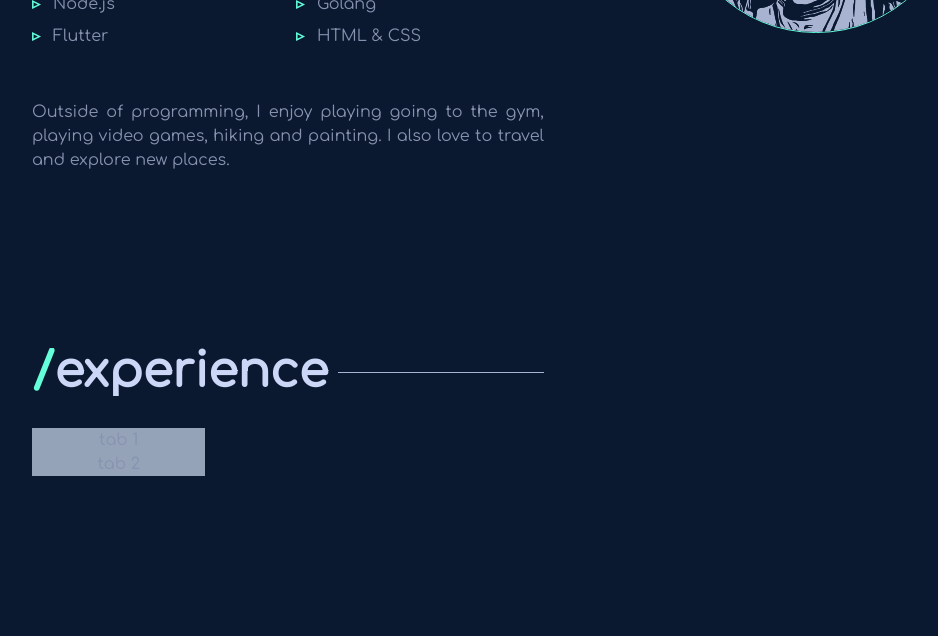
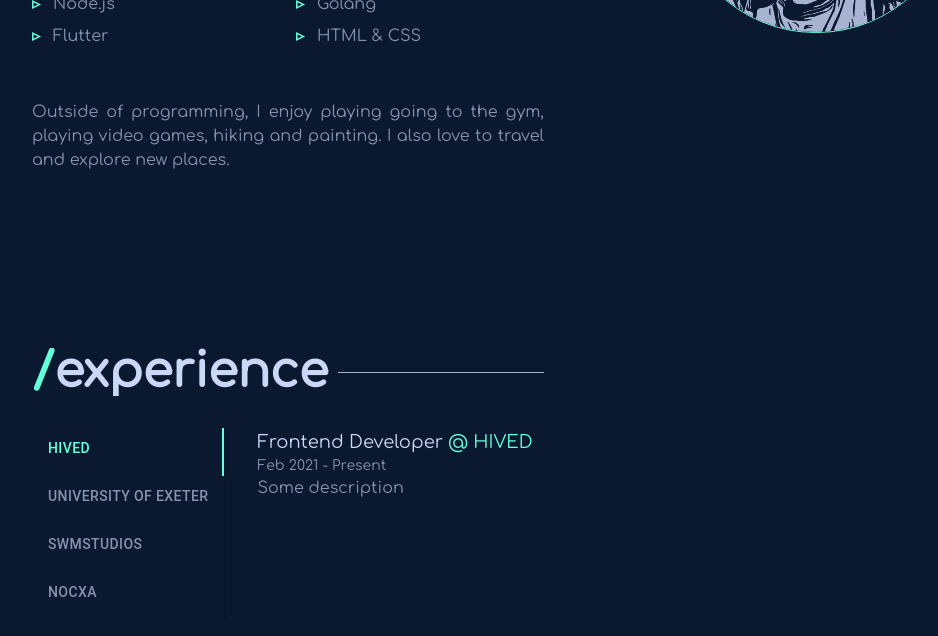
Before and after one commit to gowth6m/portfolio-v1, a Next.js app: page / in a window 1280 px wide. Shown: the part 1256-1892 px from the top of the page, without its empty margins (88-1026 px from the left). Built offline with nearby package versions, Linux system fonts and the light colour scheme; a web font is replaced by a local one.

Commit message:
Add MUI & TabDisplay

```diff
--- a/package.json
+++ b/package.json
@@ -9,10 +9,13 @@
     "lint": "next lint"
   },
   "dependencies": {
+    "@emotion/react": "^11.11.0",
+    "@emotion/styled": "^11.11.0",
     "@fortawesome/fontawesome-svg-core": "^6.3.0",
     "@fortawesome/free-brands-svg-icons": "^6.3.0",
     "@fortawesome/free-solid-svg-icons": "^6.3.0",
     "@fortawesome/react-fontawesome": "^0.2.0",
+    "@mui/material": "^5.13.2",
     "@types/node": "20.1.3",
     "@types/react": "18.2.6",
     "@types/react-dom": "18.2.4",
--- a/src/components/experience/experience.tsx
+++ b/src/components/experience/experience.tsx
@@ -1,4 +1,5 @@
 import React from "react";
+import VerticalTabs from "./verticalTabs";
 
 export default function Experience() {
   return (
@@ -15,20 +16,16 @@ export default function Experience() {
 
           {/* Row 2 - experience */}
           <div>
-            {/* Tabs */}
-            <div className="flex flex-col flex-1 bg-slate-400 w-1/6">
-                <button>tab 1 <span className="bg-red"></span></button>
-                <button>tab 2</button>
-            </div>
-
-            {/* Display section */}
-
-            <div className="bg-slate-900 flex-auto">
-
-            </div>
+            <VerticalTabs />
           </div>
         </div>
       </div>
     </div>
   );
 }
+
+interface TabPanelProps {
+  children?: React.ReactNode;
+  index: number;
+  value: number;
+}
--- /dev/null
+++ b/src/components/experience/verticalTabs.tsx
@@ -0,0 +1,166 @@
+"use client";
+
+import * as React from "react";
+import Tabs from "@mui/material/Tabs";
+import Tab from "@mui/material/Tab";
+import Typography from "@mui/material/Typography";
+import Box from "@mui/material/Box";
+import { ThemeProvider } from "@emotion/react";
+import { createTheme } from "@mui/material";
+
+interface TabPanelProps {
+  children?: React.ReactNode;
+  index: number;
+  value: number;
+}
+
+interface TabContentDisplayProps {
+  jobTitle: string;
+  company: string;
+  date: string;
+  description: string;
+  techStack: string[];
+  link: string;
+}
+
+function TabPanel(props: TabPanelProps) {
+  const { children, value, index, ...other } = props;
+
+  return (
+    <div
+      role="tabpanel"
+      hidden={value !== index}
+      id={`vertical-tabpanel-${index}`}
+      aria-labelledby={`vertical-tab-${index}`}
+      {...other}
+    >
+      {value === index && <Box sx={{ px: 4 }}>{children}</Box>}
+    </div>
+  );
+}
+
+function a11yProps(index: number) {
+  return {
+    id: `vertical-tab-${index}`,
+    "aria-controls": `vertical-tabpanel-${index}`,
+  };
+}
+
+function TabContentDisplay({
+  jobTitle,
+  company,
+  date,
+  description,
+  techStack,
+  link,
+}: TabContentDisplayProps) {
+  return (
+    <div className="text-[var(--slate)]">
+      <h2 className="text-[var(--lightest-slate)] text-lg">
+        {jobTitle}{" "}
+        <span className="text-[var(--green-bright)]">@ {company}</span>
+      </h2>
+      <h4 className="text-sm">{date}</h4>
+      <p>{description}</p>
+    </div>
+  );
+}
+
+export default function VerticalTabs() {
+  const [value, setValue] = React.useState(0);
+
+  const handleChange = (event: React.SyntheticEvent, newValue: number) => {
+    setValue(newValue);
+  };
+
+  const tabCSS = {
+    textAlign: "left",
+    alignItems: "flex-start",
+    justifyContent: "flex-start",
+    color: "var(--slate)",
+  };
+
+  return (
+    <ThemeProvider theme={theme}>
+      <Box
+        sx={{
+          flex: "auto",
+          display: "flex",
+          color: "var(--green-bright)",
+          width: "100%",
+        }}
+      >
+        <Tabs
+          orientation="vertical"
+          value={value}
+          onChange={handleChange}
+          sx={{
+            borderRight: 1,
+            borderColor: "divider",
+            textAlign: "left",
+            alignItems: "flex-start",
+            justifyContent: "flex-start",
+            color: "var(--green-bright)",
+          }}
+          indicatorColor="primary"
+        >
+          <Tab sx={tabCSS} label="HIVED" {...a11yProps(0)} />
+          <Tab sx={tabCSS} label="University of Exeter" {...a11yProps(1)} />
+          <Tab sx={tabCSS} label="Swmstudios" {...a11yProps(2)} />
+          <Tab sx={tabCSS} label="Nocxa" {...a11yProps(3)} />
+        </Tabs>
+        <TabPanel value={value} index={0}>
+          <TabContentDisplay
+            jobTitle={"Frontend Developer"}
+            company={"HIVED"}
+            date={"Feb 2021 - Present"}
+            description={"Some description"}
+            techStack={["React", "TypeScript", "Next.js", "TailwindCSS"]}
+            link={"https://hived.space"}
+          />
+        </TabPanel>
+        <TabPanel value={value} index={1}>
+          <TabContentDisplay
+            jobTitle={"Software Engineer"}
+            company={"University of Exeter"}
+            date={"Feb 2021 - Present"}
+            description={"Some description"}
+            techStack={["React", "TypeScript", "Next.js", "TailwindCSS"]}
+            link={"https://www.exeter.ac.uk"}
+          />
+        </TabPanel>
+        <TabPanel value={value} index={2}>
+          <TabContentDisplay
+            jobTitle={"Full Stack Developer"}
+            company={"Swmstudios"}
+            date={"Feb 2021 - Present"}
+            description={"Some description"}
+            techStack={["React", "TypeScript", "Next.js", "TailwindCSS"]}
+            link={"https://hived.space"}
+          />
+        </TabPanel>
+        <TabPanel value={value} index={3}>
+          <TabContentDisplay
+            jobTitle={"Frontend Developer"}
+            company={"Noxa"}
+            date={"Feb 2021 - Present"}
+            description={"Some description"}
+            techStack={["React", "TypeScript", "Next.js", "TailwindCSS"]}
+            link={"https://hived.space"}
+          />
+        </TabPanel>
+      </Box>
+    </ThemeProvider>
+  );
+}
+
+const theme = createTheme({
+  palette: {
+    primary: {
+      main: "#64ffda",
+    },
+    secondary: {
+      main: "#8892b0",
+    },
+  },
+});
--- a/src/components/nav/navBar.tsx
+++ b/src/components/nav/navBar.tsx
@@ -126,7 +126,7 @@ const variantNav = {
     opacity: 1,
     transition: {
       when: "beforeChildren",
-      staggerChildren: 0.01,
+      staggerChildren: 0.1,
     },
   },
 };
```
Also changed, not shown: 1 other file (tests, documents, lock files or other folders).
